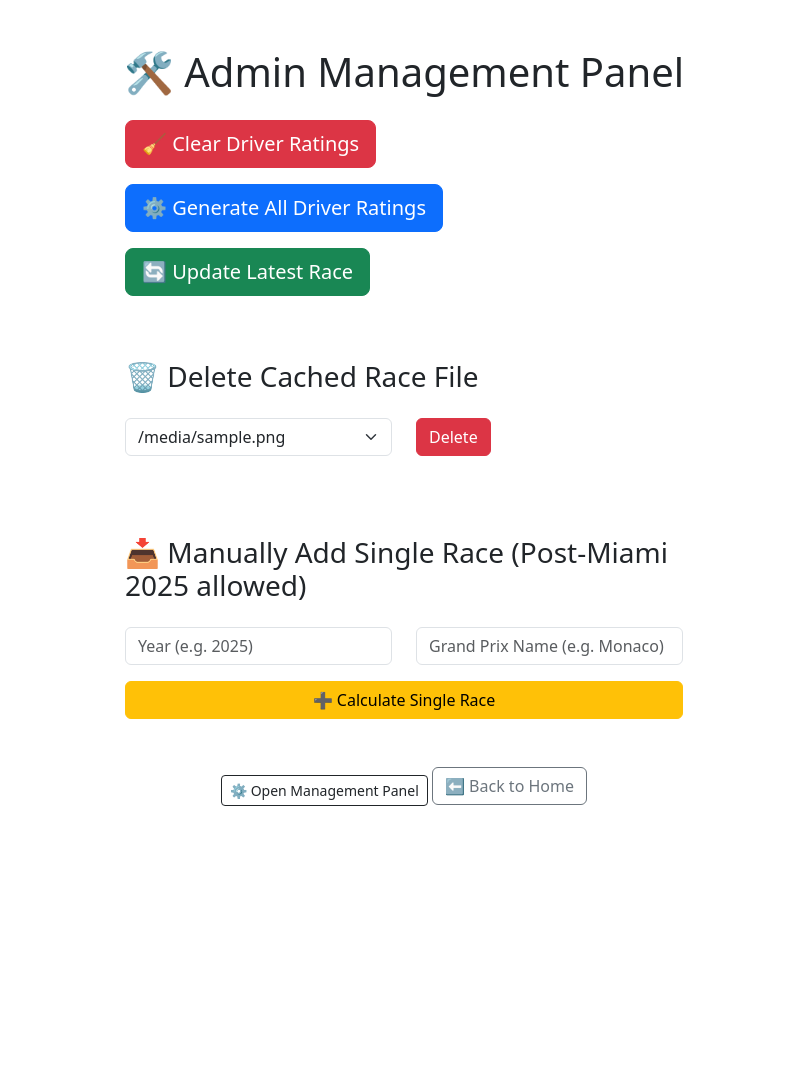
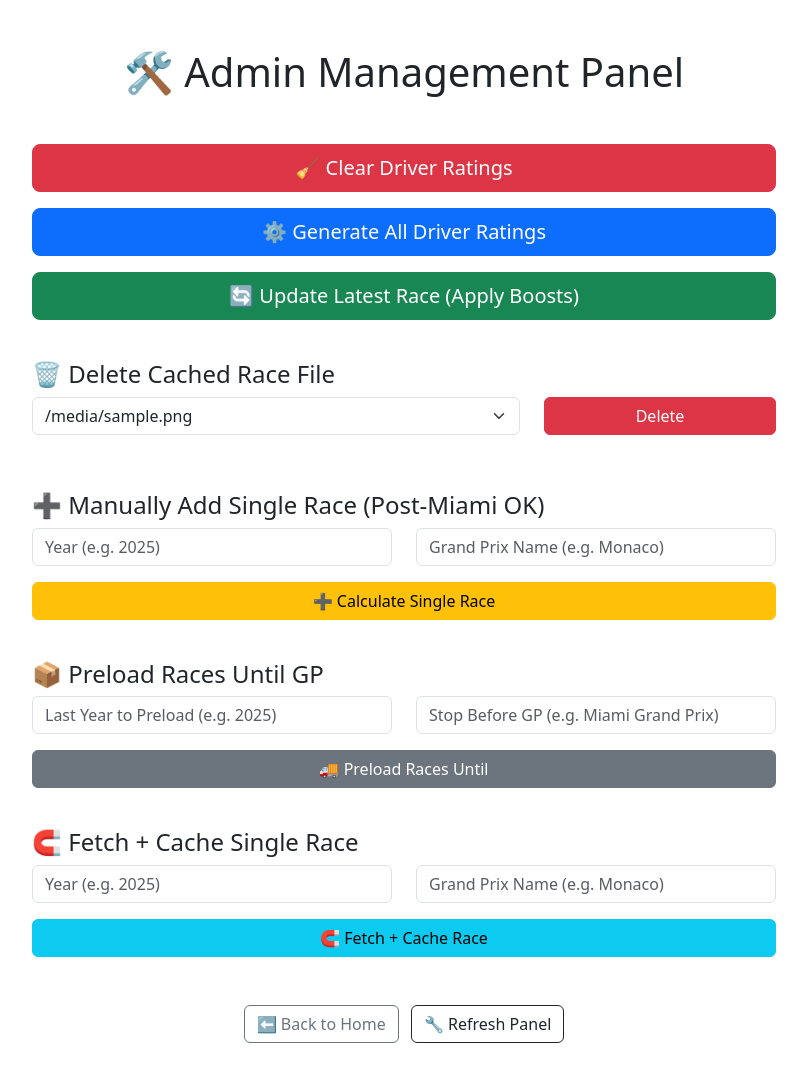
Before and after one commit to SiahBatterson/f1-grid-competitors, a Flask app: template templates/admin_management.html in a window 1280 px wide. Shown: the whole page, without its empty margins (236-1043 px from the left). Before the commit the page ends 806 px from the top, so only its background shows below. Run offline with Flask 3, Linux system fonts and the light colour scheme; the template is opened without the code that fills it: most values are stand-ins (such as "Sample title", 1, 10 or a date in 2020); parts of the project's set-up code (start-up, migrations or seed data) failed here and were passed over.

Commit message:
some sort of sanity check oh my god

```diff
--- a/app.py
+++ b/app.py
@@ -528,6 +528,37 @@ def season():
     races = season_df.to_dict(orient="records")
     return render_template("season.html", races=races)
 
+@app.route("/admin/preload", methods=["POST"])
+@login_required
+def admin_preload():
+    if current_user.username not in {"admin", "siaaah"}:
+        return "⛔ Access Denied", 403
+
+    year_limit = int(request.form.get("year_limit", 2025))
+    stop_gp = request.form.get("stop_gp", "Miami Grand Prix").strip()
+
+    try:
+        from core_utils import preload_race_data_until
+        preload_race_data_until(year_limit, stop_gp)
+        return f"<h2>✅ Preloaded all races up to {stop_gp} in {year_limit}</h2><a href='/admin/management'>⬅ Back</a>"
+    except Exception as e:
+        return f"<h2>❌ Failed to preload races: {e}</h2><a href='/admin/management'>⬅ Back</a>", 500
+
+@app.route("/admin/fetch_race", methods=["POST"])
+@login_required
+def admin_fetch_race():
+    if current_user.username not in {"admin", "siaaah"}:
+        return "⛔ Access Denied", 403
+
+    year = int(request.form.get("year"))
+    gp_name = request.form.get("gp_name").strip()
+
+    from core_utils import fetch_and_cache_race
+    success = fetch_and_cache_race(year, gp_name)
+    if success:
+        return f"<h2>✅ Fetched and cached {gp_name} ({year})</h2><a href='/admin/management'>⬅ Back</a>"
+    else:
+        return f"<h2>❌ Failed to fetch/cache {gp_name} ({year})</h2><a href='/admin/management'>⬅ Back</a>"
 
 
 @app.route("/averages")
--- a/templates/admin_management.html
+++ b/templates/admin_management.html
@@ -9,42 +9,52 @@
     />
   </head>
   <body class="container py-5">
-    <h1 class="mb-4 text-center">🛠️ Admin Management Panel</h1>
+    <h1 class="mb-5 text-center">🛠️ Admin Management Panel</h1>
 
-    <div class="d-grid gap-3 col-6 mx-auto">
+    <div class="d-grid gap-3 col-10 col-md-8 mx-auto">
+      <!-- Clear Driver Ratings -->
       <form action="/clear_driver_ratings" method="post">
-        <button class="btn btn-danger btn-lg">🧹 Clear Driver Ratings</button>
+        <button class="btn btn-danger btn-lg w-100">
+          🧹 Clear Driver Ratings
+        </button>
       </form>
 
+      <!-- Generate All Driver Ratings -->
       <form action="/generate_all_driver_ratings" method="post">
-        <button class="btn btn-primary btn-lg">
+        <button class="btn btn-primary btn-lg w-100">
           ⚙️ Generate All Driver Ratings
         </button>
       </form>
 
+      <!-- Update Latest Race -->
       <form action="/update_latest_race" method="post">
-        <button class="btn btn-success btn-lg">🔄 Update Latest Race</button>
+        <button class="btn btn-success btn-lg w-100">
+          🔄 Update Latest Race (Apply Boosts)
+        </button>
       </form>
 
-      <h3 class="mt-5">🗑️ Delete Cached Race File</h3>
+      <!-- Delete Cached Race File -->
+      <div class="mt-4">
+        <h4>🗑️ Delete Cached Race File</h4>
         <form method="POST" action="/admin/delete_race">
           <div class="row mb-3">
-          <div class="col-md-6">
+            <div class="col-md-8">
               <select name="race_file" class="form-select">
                 {% for file in cached_races %}
                 <option value="{{ file }}">{{ file }}</option>
                 {% endfor %}
               </select>
             </div>
-          <div class="col-md-3">
-            <button type="submit" class="btn btn-danger">Delete</button>
+            <div class="col-md-4">
+              <button type="submit" class="btn btn-danger w-100">Delete</button>
             </div>
           </div>
         </form>
+      </div>
 
-      <h3 class="mt-5">
-        📥 Manually Add Single Race (Post-Miami 2025 allowed)
-      </h3>
+      <!-- Manually Add Single Race -->
+      <div class="mt-4">
+        <h4>➕ Manually Add Single Race (Post-Miami OK)</h4>
         <form method="POST" action="/admin/calculate_single">
           <div class="row mb-3">
             <div class="col-md-6">
@@ -72,11 +82,72 @@
         </form>
       </div>
 
+      <!-- Preload Races Until -->
+      <div class="mt-4">
+        <h4>📦 Preload Races Until GP</h4>
+        <form action="/admin/preload" method="post">
+          <div class="row mb-3">
+            <div class="col-md-6">
+              <input
+                type="number"
+                name="year_limit"
+                class="form-control"
+                placeholder="Last Year to Preload (e.g. 2025)"
+                required
+              />
+            </div>
+            <div class="col-md-6">
+              <input
+                type="text"
+                name="stop_gp"
+                class="form-control"
+                placeholder="Stop Before GP (e.g. Miami Grand Prix)"
+                required
+              />
+            </div>
+          </div>
+          <button type="submit" class="btn btn-secondary w-100">
+            🚚 Preload Races Until
+          </button>
+        </form>
+      </div>
+
+      <!-- Fetch and Cache Single Race -->
+      <div class="mt-4">
+        <h4>🧲 Fetch + Cache Single Race</h4>
+        <form action="/admin/fetch_race" method="post">
+          <div class="row mb-3">
+            <div class="col-md-6">
+              <input
+                type="number"
+                name="year"
+                class="form-control"
+                placeholder="Year (e.g. 2025)"
+                required
+              />
+            </div>
+            <div class="col-md-6">
+              <input
+                type="text"
+                name="gp_name"
+                class="form-control"
+                placeholder="Grand Prix Name (e.g. Monaco)"
+                required
+              />
+            </div>
+          </div>
+          <button type="submit" class="btn btn-info w-100">
+            🧲 Fetch + Cache Race
+          </button>
+        </form>
+      </div>
+    </div>
+
     <div class="text-center mt-5">
-      <a href="/admin/management" class="btn btn-outline-dark btn-sm mt-2"
-        >⚙️ Open Management Panel</a
+      <a href="/" class="btn btn-outline-secondary me-2">⬅ Back to Home</a>
+      <a href="/admin/management" class="btn btn-outline-dark"
+        >🔧 Refresh Panel</a
       >
-      <a href="/" class="btn btn-outline-secondary">⬅ Back to Home</a>
     </div>
   </body>
 </html>
```
Lines whose indentation alone changed are shown as unchanged.
